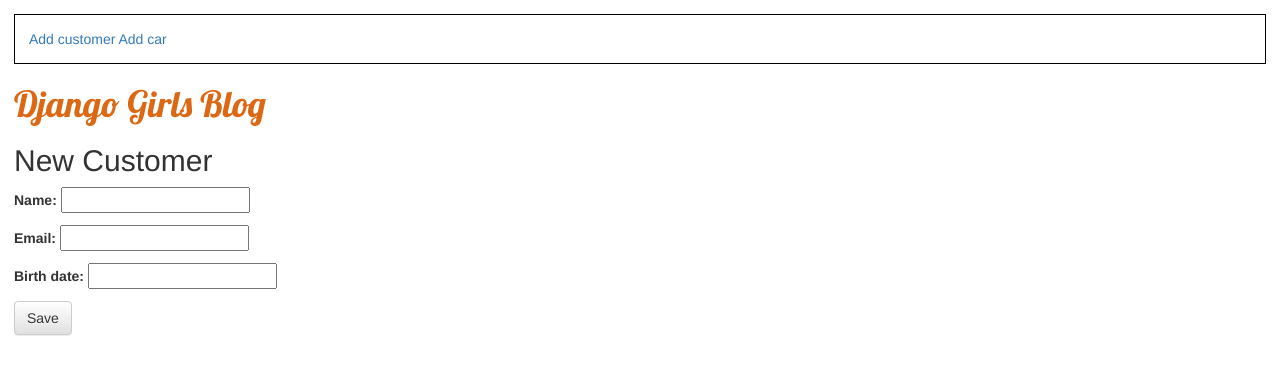
After one commit to GuillemSune97/first_docker, a Django app: page //customer/new/ in a window 1280 px wide. The commit adds this page. Shown: the top 375 px of the page. Run offline with Django 3.2, Linux system fonts and the light colour scheme; some libraries are stand-ins or nearby versions.

Commit message:
Django girls almost done

```diff
--- /dev/null
+++ b/blog/forms.py
@@ -0,0 +1,14 @@
+from django import forms
+from .models import Customer, Car
+
+class CustomerForm(forms.ModelForm):
+
+    class Meta:
+        model = Customer
+        fields = ('name', 'email', 'birth_date',)
+
+class CarForm(forms.ModelForm):
+
+    class Meta:
+        model = Car
+        fields = ('color', 'brand', 'purchase_date', 'customer',)
--- a/blog/static/css/blog.css
+++ b/blog/static/css/blog.css
@@ -9,3 +9,7 @@
 .customer {
   padding: 1.5em 0;
 }
+
+.car p {
+  font-size: 2em;
+}
--- a/blog/templates/blog/base.html
+++ b/blog/templates/blog/base.html
@@ -8,6 +8,10 @@
         <link rel="stylesheet" href="{% static 'css/blog.css' %}">
     </head>
     <body>
+        <div style="border:1px solid black;padding:1em;">
+            <a href="{% url 'customer_new' %}" class="top-menu">Add customer</span></a>
+            <a href="{% url 'car_new' %}" class="top-menu">Add car</span></a>
+        </div>
         <div>
             <h1><a href="/">Django Girls Blog</a></h1>
         </div>
--- a/blog/templates/blog/customer_list.html
+++ b/blog/templates/blog/customer_list.html
@@ -4,8 +4,7 @@
     {% for customer in customers %}
         <div class="customer customer{{ forloop.counter0 }}">
             <h2>Customer number {{ forloop.counter }}</h2>
-            <p>Name: {{ customer.name }}</p>
-            <!-- <h2><a href="">{{ customer. }}</a></h2> -->
+            <p>Name: <a href="{% url 'customer_detail' pk=customer.pk %}">{{ customer.name }}</a></p>
             <p>Email: {{ customer.email }}</p>
             <p>Birth: {{ customer.birth_date }}</p>
             <p>Iteration: {{ forloop.counter0 }}</p>
--- /dev/null
+++ b/blog/templates/blog/customer_new.html
@@ -0,0 +1,9 @@
+{% extends 'blog/base.html' %}
+
+{% block content %}
+    <h2>New Customer</h2>
+    <form method="POST" class="post-form">{% csrf_token %}
+        {{ form.as_p }}
+        <button type="submit" class="save btn btn-default">Save</button>
+    </form>
+{% endblock %}
--- a/blog/urls.py
+++ b/blog/urls.py
@@ -3,4 +3,9 @@
 
 urlpatterns = [
     path('', views.customer_list, name='customer_list'),
+    path('/customer/<int:pk>/', views.customer_detail, name='customer_detail'),
+    path('/customer/new/', views.customer_new, name='customer_new'),
+    path('/customer/<int:pk>/edit/', views.customer_edit, name='customer_edit'),
+    path('/car/<int:pk>/', views.car_detail, name='car_detail'),
+    path('/car/new/', views.car_new, name="car_new"),
 ]
--- a/blog/views.py
+++ b/blog/views.py
@@ -1,7 +1,58 @@
 from django.shortcuts import render
-from .models import Customer
+from .models import Customer, Car
+from .forms import CustomerForm, CarForm
+from django.shortcuts import redirect, get_object_or_404
 
-# Create your views here.
 def customer_list(request):
     customers = Customer.objects.all()
     return render(request, 'blog/customer_list.html', {'customers': customers})
+
+def customer_detail(request, pk):
+    customer = Customer.objects.get(pk=pk)
+    customer_cars = Car.objects.filter(customer=pk)
+    return render(
+      request,
+      'blog/customer_detail.html',
+      {
+        'customer': customer,
+        'cars': customer_cars,
+      }
+    )
+
+def customer_new(request):
+    if request.method == 'POST':
+        form = CustomerForm(request.POST)
+        if form.is_valid():
+            customer = form.save(commit=False)
+            customer.save()
+            return redirect('customer_detail', pk=customer.pk)
+    else:
+        form = CustomerForm()
+    return render(request, 'blog/customer_new.html', {'form': form})
+
+def customer_edit(request, pk):
+    customer = get_object_or_404(Customer, pk=pk)
+    if request.method == "POST":
+        form = CustomerForm(request.POST, instance=customer)
+        if form.is_valid():
+            customer = form.save(commit=False)
+            customer.save()
+            return redirect('customer_detail', pk=customer.pk)
+    else:
+        form = CustomerForm(instance=customer)
+    return render(request, 'blog/customer_new.html', {'form': form})
+
+def car_detail(request, pk):
+    car = Car.objects.get(pk=pk)
+    return render(request, 'blog/car_detail.html', {'car': car})
+
+def car_new(request):
+    if request.method == 'POST':
+        form = CarForm(request.POST)
+        if form.is_valid():
+            car = form.save(commit=False)
+            car.save()
+            return redirect('car_detail', pk=car.pk)
+    else:
+        form = CarForm()
+    return render(request, 'blog/car_new.html', {'form': form})
```
Also changed, not shown: blog/templates/blog/car_detail.html (added, +7 -0 lines), blog/templates/blog/car_new.html (added, +9 -0 lines), blog/templates/blog/customer_detail.html (added, +24 -0 lines).
